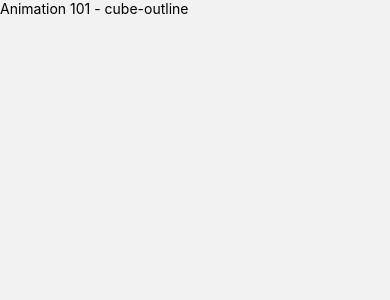
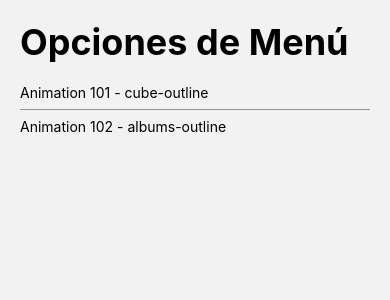
Before and after one commit to armandotechno/RNComponents, a React Native app: screen /HomeScreen in a window 390 px wide. Shown: the top 300 px of the page. Built offline with nearby package versions, Linux system fonts and the light colour scheme.

Commit message:
FlatList Separator y Header

```diff
--- a/src/screens/HomeScreen.tsx
+++ b/src/screens/HomeScreen.tsx
@@ -1,4 +1,6 @@
 import { FlatList, Text, View } from 'react-native';
+import { useSafeAreaInsets } from 'react-native-safe-area-context';
+import { styles } from '../theme/appTheme';
 
 interface MenuItem {
     name: string;
@@ -11,10 +13,17 @@ const menuItems = [
         name: 'Animation 101',
         icon: 'cube-outline',
         components: 'Animation101Screen'
+    },
+    {
+        name: 'Animation 102',
+        icon: 'albums-outline',
+        components: 'Animation102Screen'
     }
 ]
 
 export const HomeScreen = () => {
+
+    const { top } = useSafeAreaInsets();
 
     const renderMenuItem = ( menuItem: MenuItem ) => {
         return (
@@ -24,13 +33,35 @@ export const HomeScreen = () => {
         )
     }
 
+    const renderListHeader = () => {
+        return (
+            <View style={{ marginTop: top + 20, marginBottom: 20}}>
+                <Text style={ styles.title }>Opciones de Menú</Text>
+            </View>
+        )
+    }
+
+    const itemSeparator = () => {
+        return (
+            <View
+                style={{
+                    borderBottomWidth: 1,
+                    opacity: 0.4,
+                    marginVertical: 8,
+                }}
+            />
+        )
+    }
+
     return (
-      <View style={{ flex: 1 }}>
+      <View style={{ flex: 1, ...styles.globalMargin }}>
 
         <FlatList
             data={ menuItems }
             renderItem={ ({ item }) => renderMenuItem( item ) }
             keyExtractor={ (item) => item.name }
+            ListHeaderComponent={ renderListHeader }
+            ItemSeparatorComponent={ itemSeparator }
         />
 
       </View>
--- /dev/null
+++ b/src/theme/appTheme.tsx
@@ -0,0 +1,11 @@
+import { StyleSheet } from "react-native";
+
+export const styles = StyleSheet.create({
+    globalMargin: {
+        marginHorizontal: 20,
+    },
+    title: {
+        fontSize: 36,
+        fontWeight: 'bold',
+    }
+});
```
